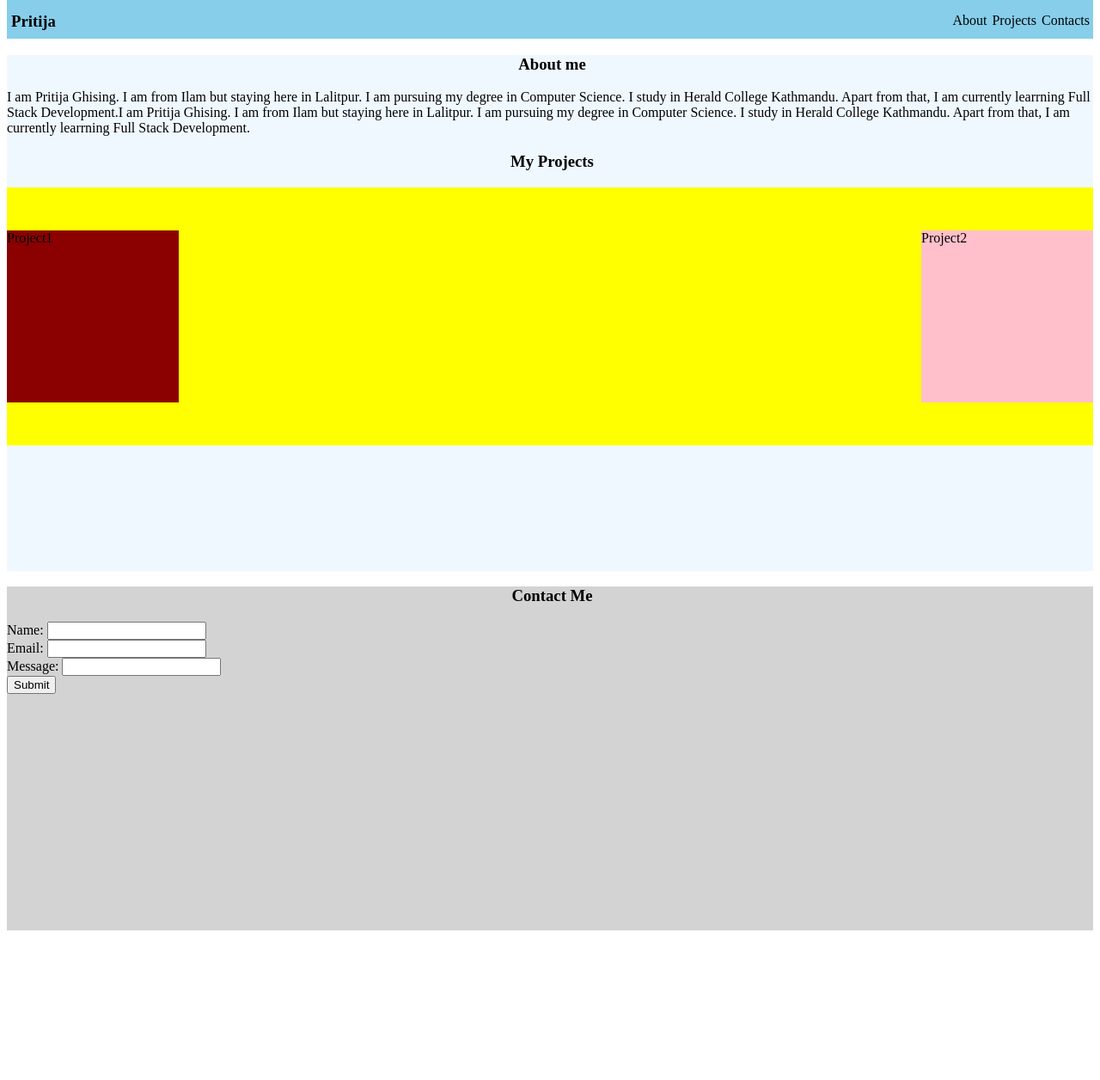
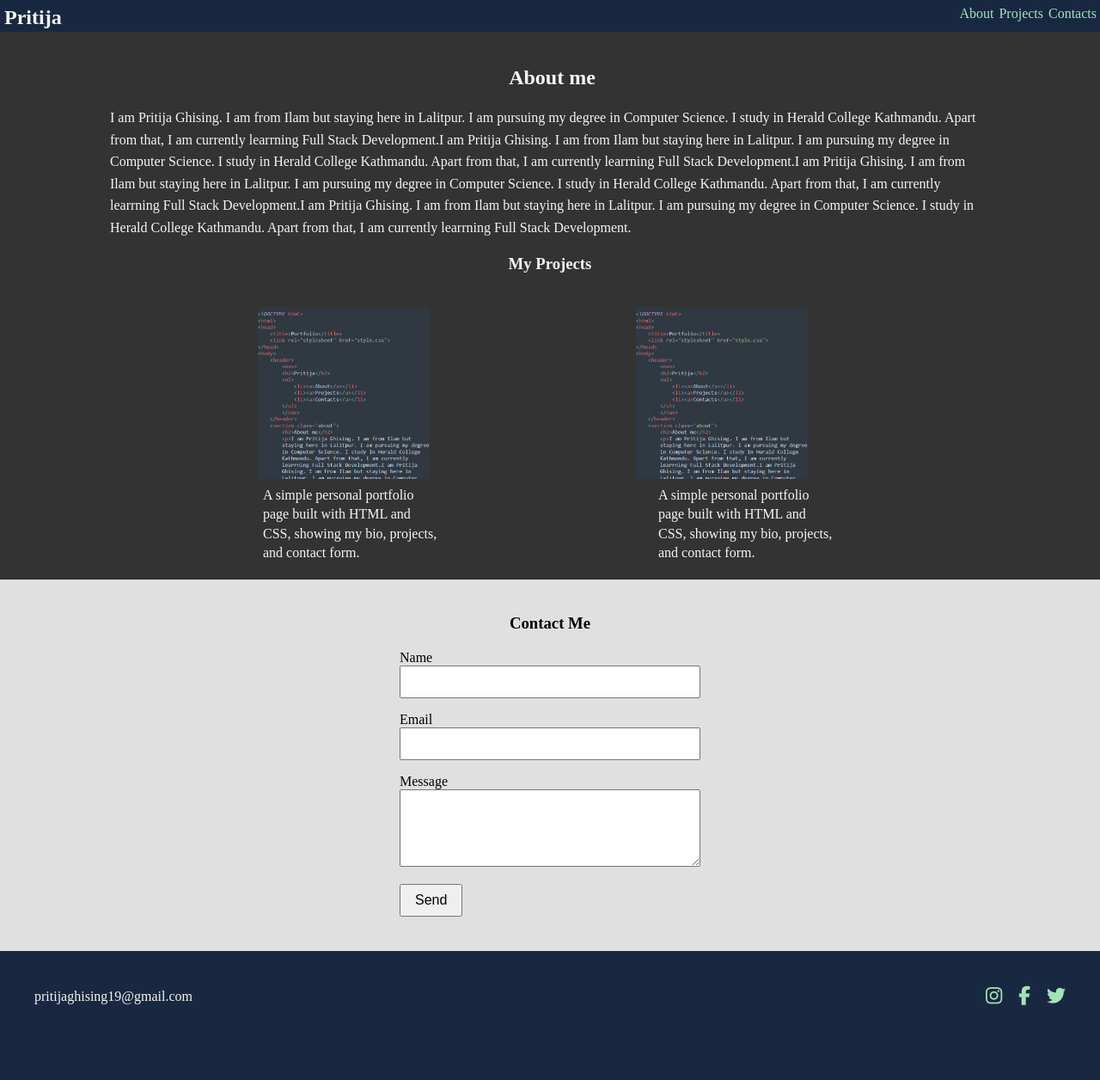
Before and after one commit to Pritija11/portfolio-Pritija_Ghising, a plain HTML site: page index.html in a window 1280 px wide. Shown: the part 13-1269 px from the top of the page at 86% size. Before the commit the page ends 1103 px from the top, so only its background shows below. Drawn offline with Linux system fonts and the light colour scheme.

Commit message:
Added HTML structure and CSS styling for portfolio

```diff
--- a/index.html
+++ b/index.html
@@ -4,11 +4,12 @@
 <head>
 	<title>Portfolio</title>
 	<link rel="stylesheet" href="style.css">
+	<link rel="stylesheet" href="https://cdnjs.cloudflare.com/ajax/libs/font-awesome/6.5.1/css/all.min.css">
 </head>
 <body>
 	<header>
 		<nav>
-		<h3>Pritija</h3>
+		<h2>Pritija</h2>
 		<ul>
 			<li><a>About</a></li>
 			<li><a>Projects</a></li>
@@ -16,28 +17,64 @@
 		</ul>
 		</nav>
 	</header>
-	<section>
-		<h3>About me</h3>
-		<p>I am Pritija Ghising. I am from Ilam but staying here in Lalitpur. I am pursuing my degree in Computer Science. I study in Herald College Kathmandu. Apart from that, I am currently learrning Full Stack Development.I am Pritija Ghising. I am from Ilam but staying here in Lalitpur. I am pursuing my degree in Computer Science. I study in Herald College Kathmandu. Apart from that, I am currently learrning Full Stack Development.</p>
+	<section class="about">
+		<h2>About me</h2>
+		<p>I am Pritija Ghising. I am from Ilam but staying here in Lalitpur. I am pursuing my degree in Computer Science. I study in Herald College Kathmandu. Apart from that, I am currently learrning Full Stack Development.I am Pritija Ghising. I am from Ilam but staying here in Lalitpur. I am pursuing my degree in Computer Science. I study in Herald College Kathmandu. Apart from that, I am currently learrning Full Stack Development.I am Pritija Ghising. I am from Ilam but staying here in Lalitpur. I am pursuing my degree in Computer Science. I study in Herald College Kathmandu. Apart from that, I am currently learrning Full Stack Development.I am Pritija Ghising. I am from Ilam but staying here in Lalitpur. I am pursuing my degree in Computer Science. I study in Herald College Kathmandu. Apart from that, I am currently learrning Full Stack Development. </p>
 
 		<div class="Projects">
-			<h3>My Projects</h3>
-			<div class="box">
-			<div id="box1">Project1</div>
-			<div id="box2">Project2</div>
-		</div>
-		</div>
+    <h3>My Projects</h3>
+    <div class="box">
+
+        <div class="project">
+            <div id="box1">
+            	<img src="images/project.png" alt="Portfolio project">
+            </div>
+            <p>A simple personal portfolio page built with HTML and CSS, showing my bio, projects, and contact form.</p>
+        </div>
+
+        <div class="project">
+            <div id="box2"><img src="images/project.png" alt="Portfolio project"></div>
+            <p>A simple personal portfolio page built with HTML and CSS, showing my bio, projects, and contact form.</p>
+        </div>
+
+    </div>
+</div>
 	</section>
 
 	<section class="contact-form">
 		<h3>Contact Me</h3>
-		<form>
-			<label>Name: <input type="text" ></label><br>
-			<label>Email: <input type="text" ></label><br>
-			<label>Message: <input type="text" ></label><br>
-			<input type="submit">
+		<form >
+			<div class="form-group">
+			<label for="name">Name</label>
+			<input type="text" id="name">
+		</div>
+
+		<div class="form-group">
+			<label for="email">Email</label>
+			<input type="email" id="email">
+		</div>
+
+		<div class="form-group">
+			<label for="message">Message</label>
+			<textarea id="message" name="message" rows="4" required></textarea>
+		</div>
+
+		<button type="button" onclick="alert('Form submitted')">Send</button>
 		</form>
 	</section>
 
+	<footer>
+    <div class="footer-content">
+        <span class="email">pritijaghising19@gmail.com</span>
+        <div class="social-links">
+            <a href="https://instagram.com/" target="_blank"><i class="fab fa-instagram"></i></a>
+            <a href="https://facebook.com/" target="_blank"><i class="fab fa-facebook-f"></i></a>
+             <a href="https://twitter.com/" target="_blank"><i class="fab fa-twitter"></i></a>
+        </div>
+    </div>
+</footer>
+
+
+
 </body>
 </html>
--- a/style.css
+++ b/style.css
@@ -1,13 +1,18 @@
-
+body{
+	margin: 0;
+	padding: 0;
+}
 nav{
 	height: 50px;
 	width: 100%;
-	background-color: skyblue;
+	background-color: #192841;
 	display: flex;
 	justify-content: space-between;
+	color: whitesmoke;
+
 }
 
-h3{
+h2{
 	margin-left: 5px;
 }
 
@@ -18,58 +23,143 @@ ul{
 }
 
 li{
+	color: #A2E4B8;
 	list-style: none;
 	margin-left: 6px;
+	cursor: pointer;
+}
+
+li a:hover {
+    color: #ffffff;
+}
+
+.about {
+	/*height: 600px;*/
+	width: 100%;
+	background-color: #333333;
+	align-items: center;
+	justify-content: center;
+	color: whitesmoke;
+	padding-top: 40px;
+}
+
+.about h2{
+	text-align: center;
+	margin-top: 0;
 
 }
 
-section {
-	height: 600px;
-	width: 100%;
-	background-color: aliceblue;
-	align-items: center;
-	justify-content: center;
-}
-
-section h3{
-
+.about h3{
 	text-align: center;
 }
 
-section p{
-	justify-content: center;
-	align-items: center;
+.about p{
+	width: 80%;
+	margin: 0 auto;
+	line-height: 1.6;
+	text-align: left;
 }
 
 .box{
-	height: 300px;
+
 	width: 100%;
-	background-color: yellow;
-	display: flex;
-	justify-content: space-between;
-	align-items: center;
+    display: flex;
+    justify-content: center;
+    gap: 200px;
+    align-items: flex-start;
+    padding: 20px 0
 }
 
 #box1{
 	height: 200px;
 	width: 200px;
 	background-color: darkred;
+	margin-left: 20px;
+	overflow: hidden;
 }
 
 #box2{
 	height: 200px;
 	width: 200px;
 	background-color: pink;
+	margin-right: 10px;
+	overflow: hidden;
 }
 
+#box1 img,
+#box2 img {
+    width: 100%;
+    height: 100%;
+    object-fit: cover;
+    display: block;
+}
+
+.project {
+	width: 260px;
+    text-align: left;
+}
+
+.project p {
+    margin-top: 8px;
+    line-height: 1.4;
+}
 .contact-form{
 	height: 400px;
 	width: 100%;
-	background-color: lightgrey;
+	background-color: #E0E0E0;
+	padding: 40px 0;
+    height: auto;
 
 }
 
-.form{
-	justify-content: center;
-	align-items: center;
+.contact-form h3 {
+    margin: 0 0 20px;
+    text-align: center;
 }
+
+.contact-form form {
+    width: 350px;
+    margin: 0 auto;
+}
+
+.form-group {
+    margin-bottom: 16px;
+}
+
+.contact-form input,
+.contact-form textarea {
+    width: 100%;
+    padding: 8px 10px;
+    font-size: 16px;
+    box-sizing: border-box;
+}
+
+.contact-form button {
+    padding: 8px 16px;
+    font-size: 16px;
+}
+
+footer{
+    height: 150px;
+    width: 100%;
+    background-color: #192841;
+    color: whitesmoke;
+}
+
+.footer-content {
+    display: flex;
+    justify-content: space-between;
+    align-items: center;
+    padding: 40px 40px;
+}
+
+.social-links a {
+    color: #A2E4B8;
+    margin-left: 15px;
+    font-size: 22px;
+    text-decoration: none;
+}
+
+.social-links a:hover {
+    color: #ffffff;
+}
```
Also changed, not shown: images/project.png (added).
